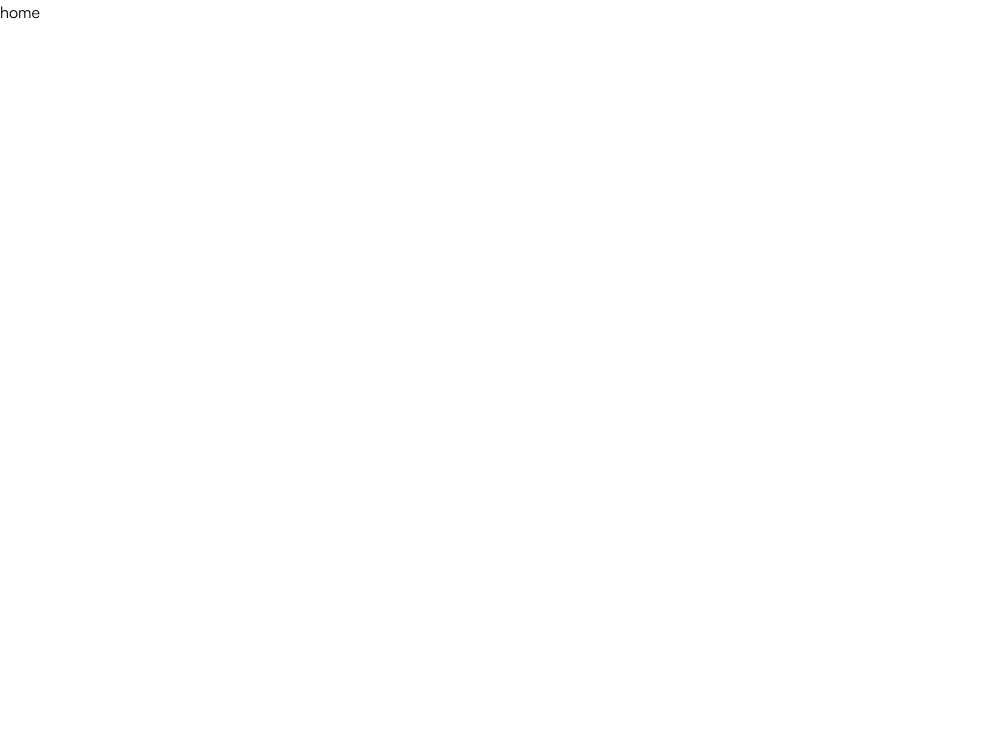
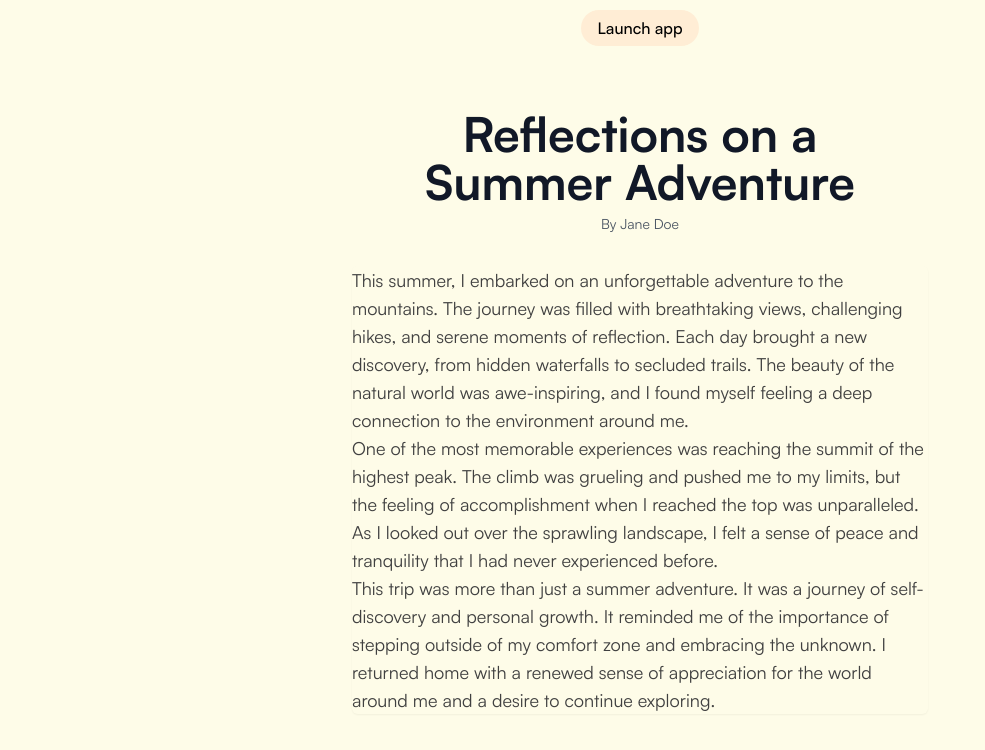
Before and after one commit to huilensolis/memoir, a Next.js app in the folder apps/client/: page / in a window 1280 px wide. Shown: the top 750 px of the page, without its empty margins (0-985 px from the left). Built offline with nearby package versions, Linux system fonts and the light colour scheme.

Commit message:
feat(app): MEM-11 create landing page

```diff
--- /dev/null
+++ b/apps/client/src/app/(landing)/page.tsx
@@ -0,0 +1,52 @@
+import Link from "next/link";
+
+export default function Home() {
+  return (
+    <div className="flex flex-col items-center justify-center min-h-screen py-12 px-4 sm:px-6 lg:px-8">
+      <nav className="absolute top-0 l-0 py-4">
+        <Link
+          href="/app"
+          className="font-semibold bg-orange-100 px-4 py-2 rounded-full hover:bg-orange-200 ease-in-out transition-all duration-75"
+        >
+          Launch app
+        </Link>
+      </nav>
+      <div className="max-w-xl w-full space-y-8">
+        <div>
+          <h2 className="mt-6 text-center text-5xl font-extrabold text-gray-900">
+            Reflections on a Summer Adventure
+          </h2>
+          <p className="mt-2 text-center text-sm text-gray-600">By Jane Doe</p>
+        </div>
+        <div className="rounded-md shadow-sm -space-y-px">
+          <div className="text-pretty text-lg text-neutral-700">
+            <p>
+              This summer, I embarked on an unforgettable adventure to the
+              mountains. The journey was filled with breathtaking views,
+              challenging hikes, and serene moments of reflection. Each day
+              brought a new discovery, from hidden waterfalls to secluded
+              trails. The beauty of the natural world was awe-inspiring, and I
+              found myself feeling a deep connection to the environment around
+              me.
+            </p>
+            <p>
+              One of the most memorable experiences was reaching the summit of
+              the highest peak. The climb was grueling and pushed me to my
+              limits, but the feeling of accomplishment when I reached the top
+              was unparalleled. As I looked out over the sprawling landscape, I
+              felt a sense of peace and tranquility that I had never experienced
+              before.
+            </p>
+            <p>
+              This trip was more than just a summer adventure. It was a journey
+              of self-discovery and personal growth. It reminded me of the
+              importance of stepping outside of my comfort zone and embracing
+              the unknown. I returned home with a renewed sense of appreciation
+              for the world around me and a desire to continue exploring.
+            </p>
+          </div>
+        </div>
+      </div>
+    </div>
+  );
+}
--- a/apps/client/src/app/layout.tsx
+++ b/apps/client/src/app/layout.tsx
@@ -60,7 +60,7 @@ export default function RootLayout({
 }) {
   return (
     <html lang="en">
-      <body className={satoshi.className}>{children}</body>
+      <body className={`${satoshi.className} bg-yellow-50 `}>{children}</body>
     </html>
   );
 }
--- a/apps/client/src/app/page.tsx
+++ /dev/null
@@ -1,3 +0,0 @@
-export default function Home() {
-  return <h1>home</h1>;
-}
```
